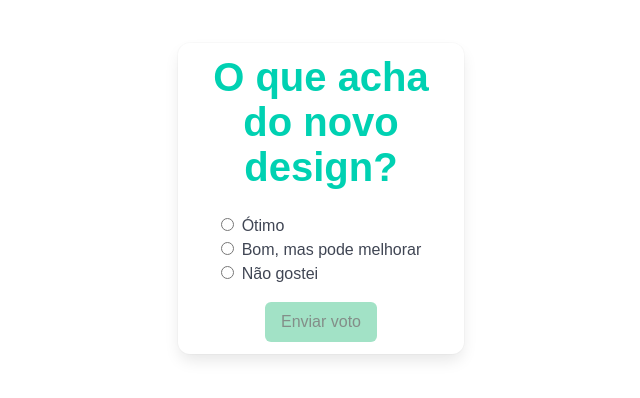
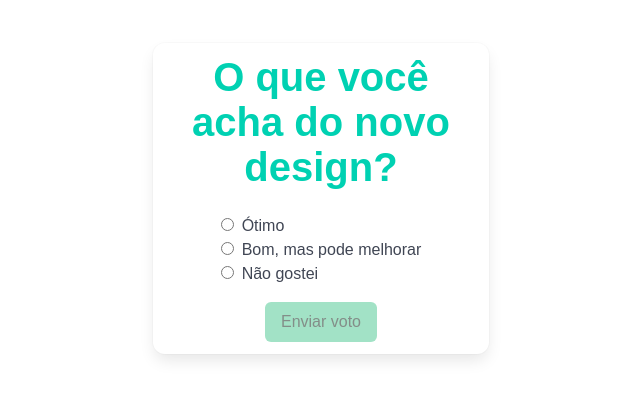
Before and after one commit to magas-xlr/spa-golden-verbena, a website: page index.html in a window 1280 px wide. Shown: the part 202-600 px from the top of the page, without its empty margins (319-959 px from the left). Drawn offline with nearby package versions, Linux system fonts and the light colour scheme.

Commit message:
Testando commitlint

```diff
--- a/index.html
+++ b/index.html
@@ -13,7 +13,7 @@
     <section class="section is-fullheight is-flex is-justify-content-center is-align-items-center">
         <div class="column is-half box  is-flex-direction-column ">
             <h1 class="title has-text-centered has-text-primary is-size-2 has-text-weight-bold">
-                O que acha do novo design?
+                O que você acha do novo design?
             </h1>
             <form method="post" class="is-flex is-flex-direction-column is-align-items-center">
                 <fieldset>
--- a/package.json
+++ b/package.json
@@ -11,6 +11,7 @@
     }
   },
   "scripts": {
-    "prepare": "husky install"
+    "prepare": "husky install",
+    "test": "echo \"No tests specified\" && exit 0"
   }
 }
```
